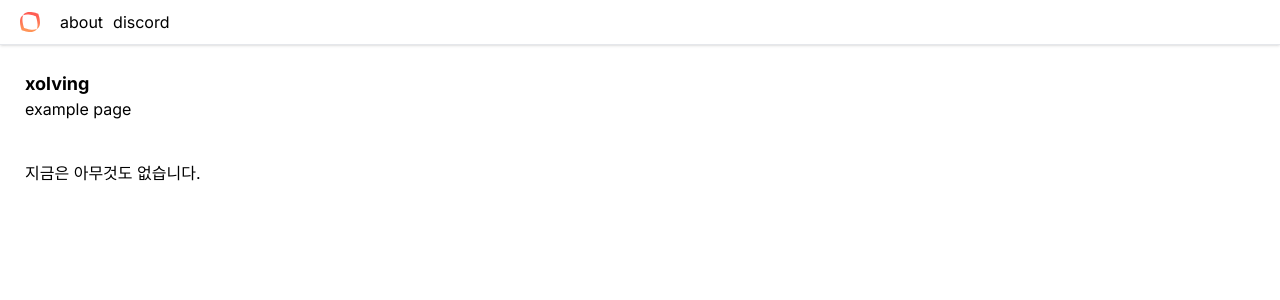
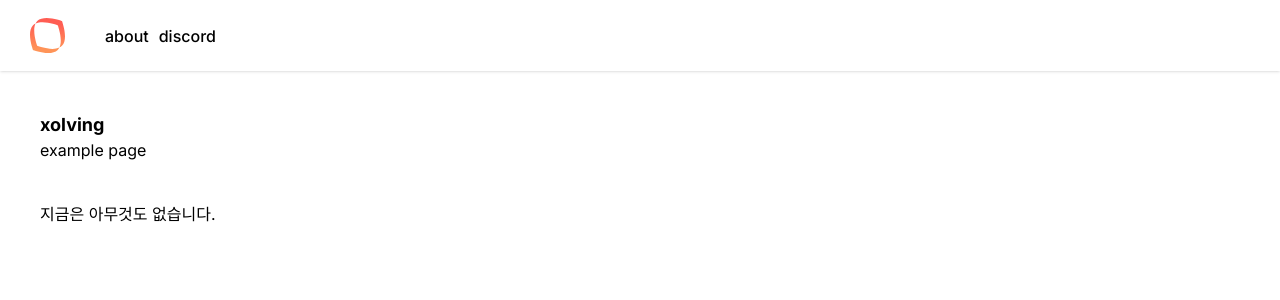
Before and after one commit to xolving/nerdbit-frontend, a Next.js app: page / in a window 1280 px wide. Shown: the top 300 px of the page. Built offline with nearby package versions, Linux system fonts and the light colour scheme.

Commit message:
update header icon size

```diff
--- a/src/app/globals.css
+++ b/src/app/globals.css
@@ -8,7 +8,7 @@
 }
 
 main {
-  padding: 25px;
+  padding: 40px;
 }
 
 body {
--- a/src/components/Header.tsx
+++ b/src/components/Header.tsx
@@ -7,10 +7,9 @@ import xolving from "@/public/xolving.svg"
 const StyledHeader = styled.header`
   && {
     display: flex;
-    border-bottom-width: 1px;
-    padding: 10px;
-    padding-left: 20px;
-    padding-right: 20px;
+    padding: 18px;
+    padding-left: 30px;
+    padding-right: 30px;
     align-items: center;
     column-gap: 20px;
     box-shadow: 0 1px 3px 0 rgb(0 0 0 / 0.1), 0 1px 2px -1px rgb(0 0 0 / 0.1);
@@ -19,13 +18,15 @@ const StyledHeader = styled.header`
   .menus {
     display: flex;
     column-gap: 10px;
+    font-weight: 500;
+    padding-left: 20px;
   }
 `;
 
 export default function Header(){
     return (
         <StyledHeader>
-            <a href="/"><Image src={xolving} alt="xolving" width={20} height={20} /></a>
+            <a href="/"><Image src={xolving} alt="xolving" width={35} height={35} /></a>
             <div className="menus">
                 <a href="/about"><p>about</p></a>
                 <a href="/discord"><p>discord</p></a>
```
